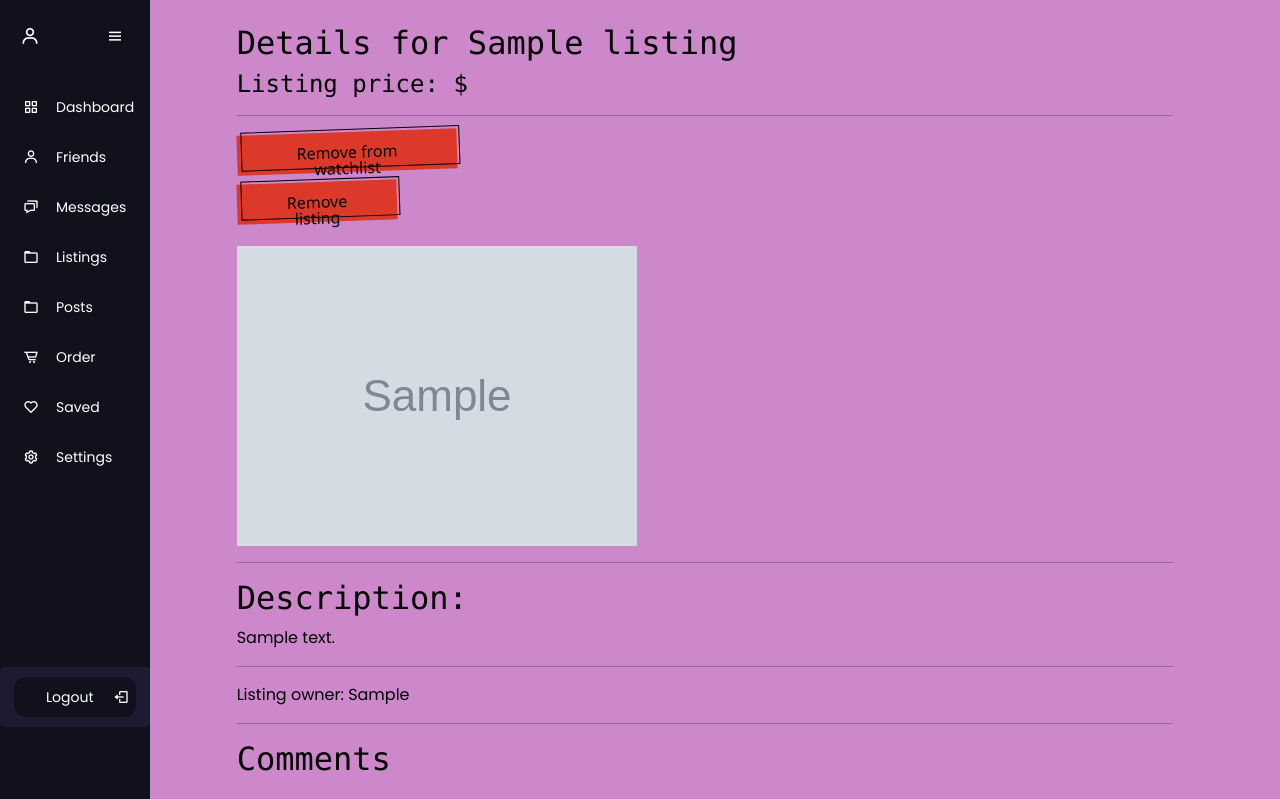
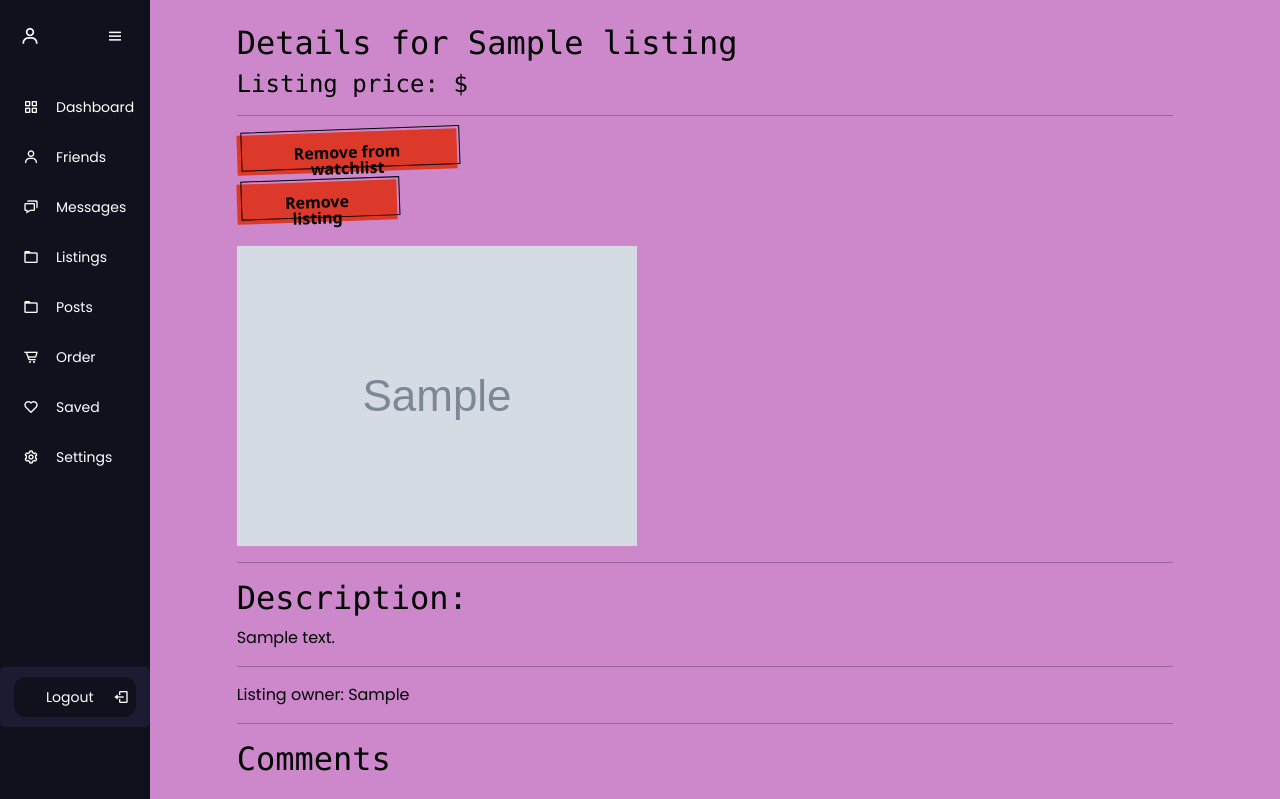
Before and after one commit to samyarsworld/social-network, a Django app: page /auction/listings/1 in a window 1280 px wide. Shown: the part 76-875 px from the top of the page. Run offline with Django 3.2, Linux system fonts and the light colour scheme; a user stored in the database is signed in; tables that the repository leaves empty hold one stand-in row (values such as "Sample post"); grey boxes marked "Sample" are stand-in pictures; some libraries are stand-ins or nearby versions.

Commit message:
Fix bugs

```diff
--- a/auction/views.py
+++ b/auction/views.py
@@ -20,9 +20,7 @@
 def createListing(request):
     if request.method == 'POST':
         form = CreateListingForm(request.POST , request.FILES)
-
         if form.is_valid():
-
             listing = form.save(commit=False)
             listing.owner = request.user
             price = form.cleaned_data['price'] or 1
@@ -31,7 +29,6 @@
             listing.bid_price = bid
 
             if request.FILES['image']:
-                print('3')
                 image_file = request.FILES['image']
                 # Connect to S3
                 s3 = boto3.client('s3')
@@ -41,7 +38,6 @@
                 # Get the URL of the uploaded image
                 url = f"https://s3.amazonaws.com/{os.getenv('AWS_STORAGE_BUCKET_NAME')}/{'static/auction_images/' + image_file.name}"
                 listing.image_url = url
-
             listing.save()
 
             return redirect(reverse('auction:home'))
--- a/network/templates/network/post.html
+++ b/network/templates/network/post.html
@@ -6,6 +6,8 @@
         background-color: #878acd;
         color: black;
     }
+
+
 </style>
 
 
--- a/static/css/buttons.css
+++ b/static/css/buttons.css
@@ -9,6 +9,7 @@
   display: flex;
   font-family: Inter, sans-serif;
   font-size: 14px;
+  font-weight: bold;
   height: 35px;
   justify-content: center;
   line-height: 14px;
@@ -88,7 +89,7 @@
   font-family: ui-sans-serif, system-ui, -apple-system, system-ui, "Segoe UI",
     Roboto, "Helvetica Neue", Arial, "Noto Sans", sans-serif,
     "Apple Color Emoji", "Segoe UI Emoji", "Segoe UI Symbol", "Noto Color Emoji";
-  font-weight: 300;
+  font-weight: bold;
   justify-content: center;
   line-height: 1rem;
   padding: 0.75rem 1.65rem;
```
